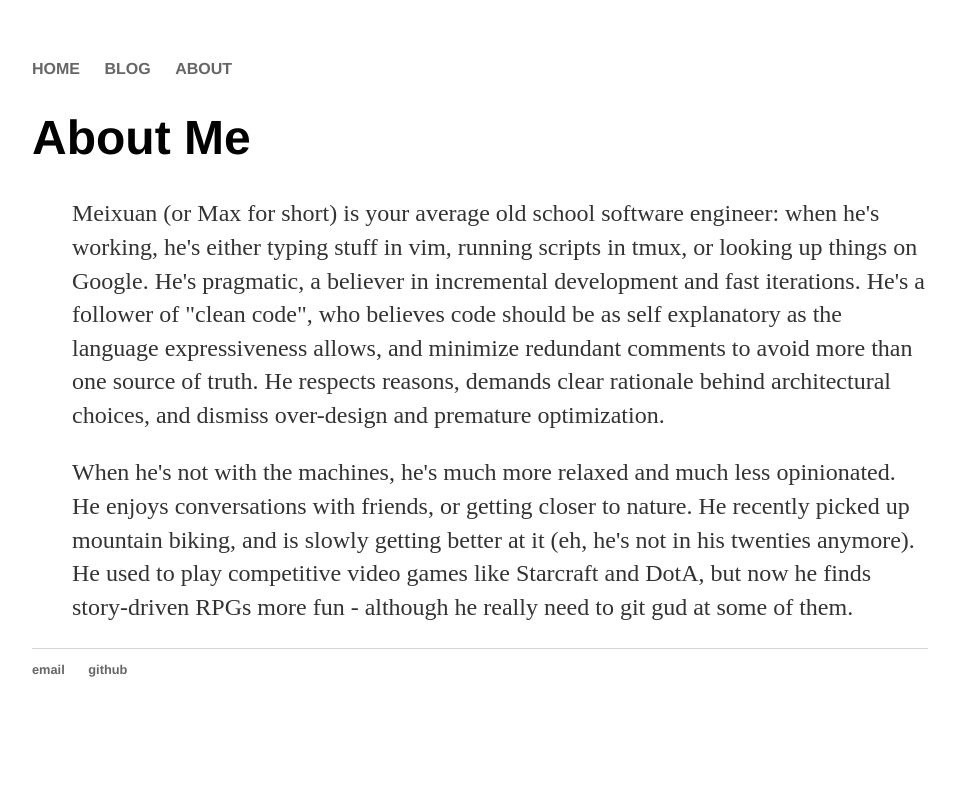
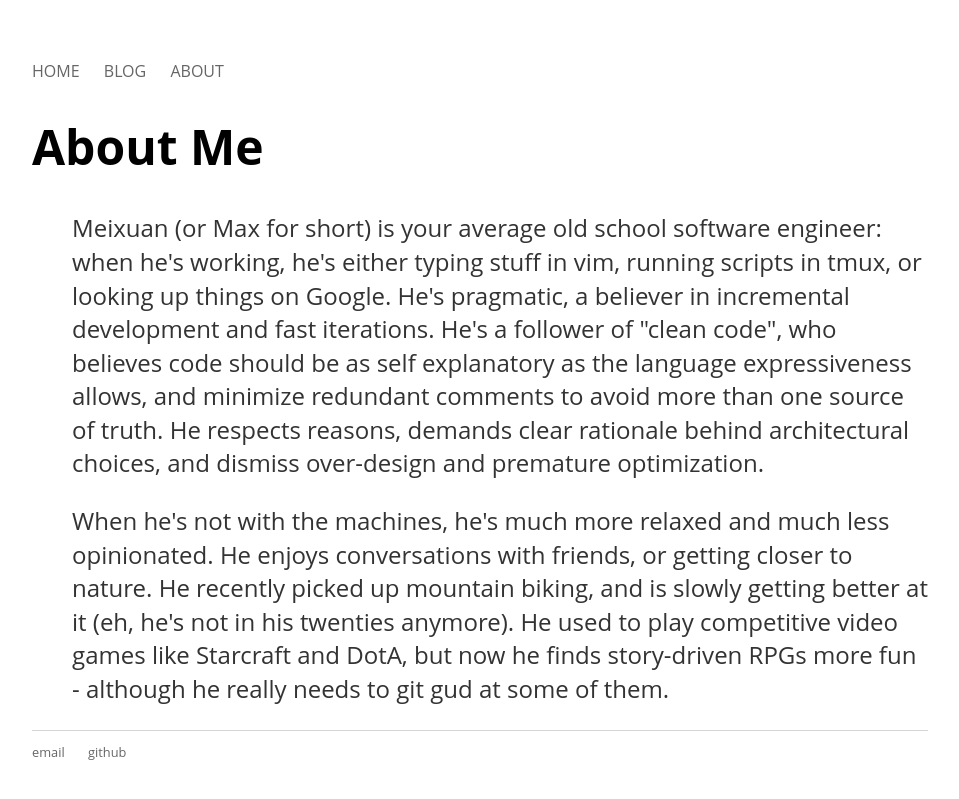
Before and after one commit to relevart/relevart.github.io, a Jekyll site: the page built from about/index.html, in a window 1280 px wide. Shown: the top 799 px of the page, without its empty margins (160-1119 px from the left). Built offline with Jekyll 4.4.1, drawn with Linux system fonts in a browser that asks for light colours.

Commit message:
update fonts to open sans

```diff
--- a/about/index.html
+++ b/about/index.html
@@ -21,6 +21,6 @@ title: About Me
   nature. He recently picked up mountain biking, and is slowly getting better
   at it (eh, he's not in his twenties anymore).  He used to play competitive
   video games like Starcraft and DotA, but now he finds story-driven RPGs more
-  fun - although he really need to git gud at some of them.
+  fun - although he really needs to git gud at some of them.
   </p>
 </ul>
--- a/blog/index.html
+++ b/blog/index.html
@@ -1,6 +1,6 @@
 ---
 layout: default
-title: My Blogs
+title: Blogs
 ---
 <h1>{{ page.title }}</h1>
 <ul class="posts">
--- a/css/main.css
+++ b/css/main.css
@@ -1,12 +1,16 @@
+* {
+    font-family: 'Open Sans', sans-serif;
+}
+
 body {
     margin: 60px auto;
     width: 70%;
 }
 nav ul, footer ul {
-    font-family:'Helvetica', 'Arial', 'Sans-Serif';
+    /* font-family:'Helvetica', 'Arial', 'Sans-Serif'; */
     padding: 0px;
     list-style: none;
-    font-weight: bold;
+    /* font-weight: bold; */
 }
 nav ul li, footer ul li {
     display: inline;
@@ -21,9 +25,10 @@ a:hover {
 }
 h1 {
     font-size: 3em;
-    font-family:'Helvetica', 'Arial', 'Sans-Serif';
+    /* font-family:'Helvetica', 'Arial', 'Sans-Serif'; */
 }
 p {
+    /* font-weight: bold; */
     font-size: 1.5em;
     line-height: 1.4em;
     color: #333;
```
